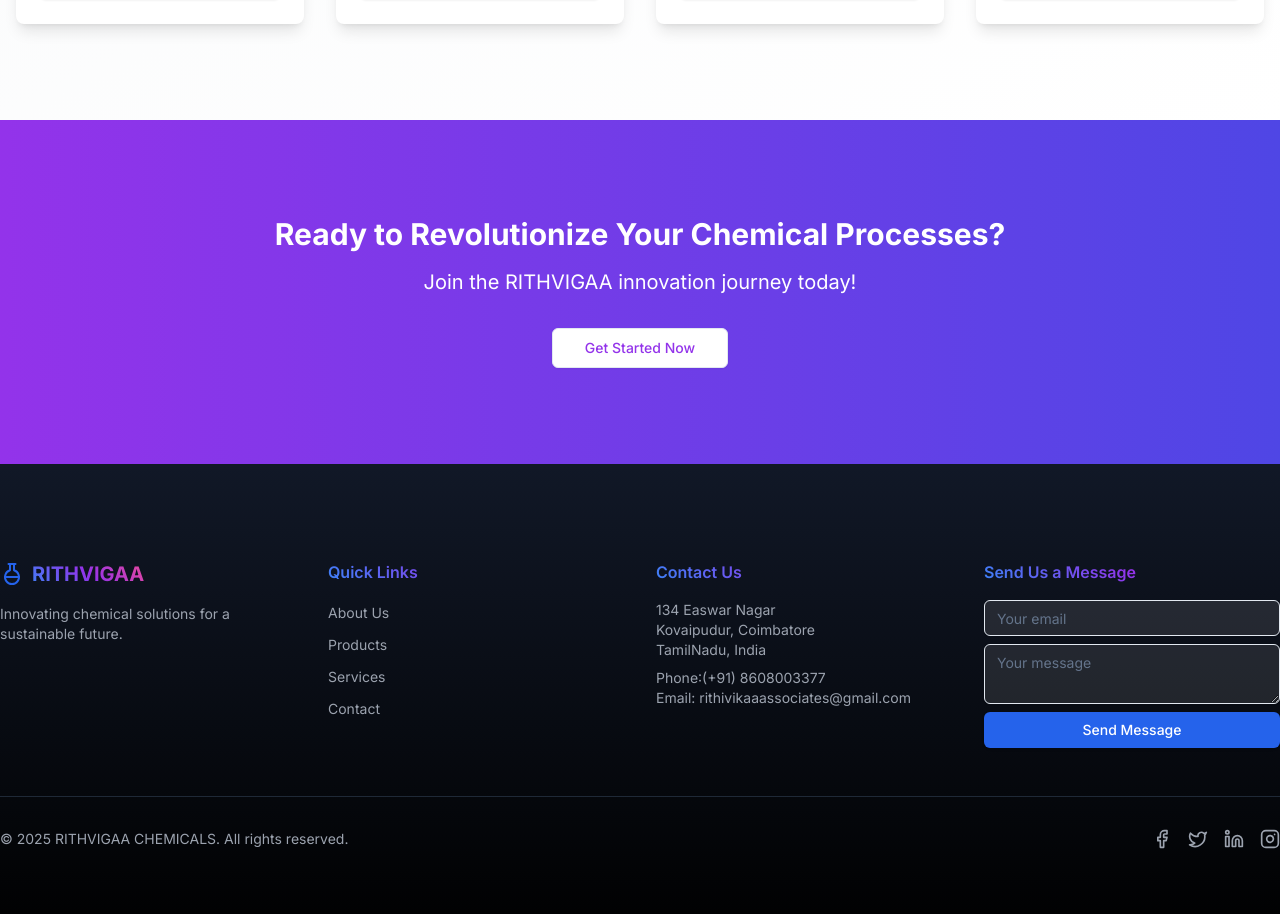
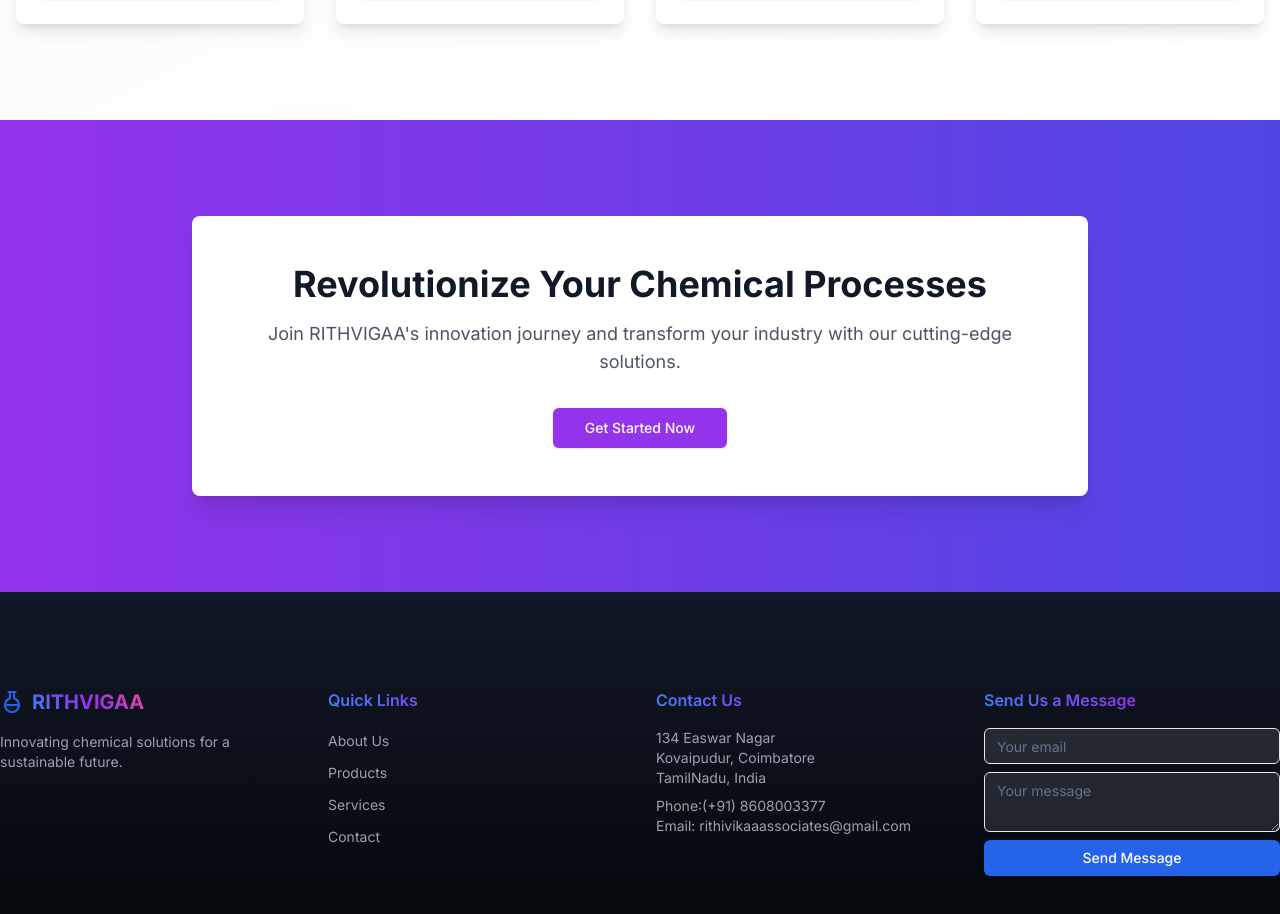
Before and after one commit to yesPproj/Rithivigaa-new, a Next.js app: page / in a window 1280 px wide. Shown: the part 3511-4425 px from the top of the page. Built offline with nearby package versions, Linux system fonts and the light colour scheme.

Commit message:
Update call-to-action.tsx

```diff
--- a/components/call-to-action.tsx
+++ b/components/call-to-action.tsx
@@ -5,19 +5,25 @@
 
 export default function CallToAction() {
   return (
-    <section className="py-24 bg-gradient-to-r from-purple-600 to-indigo-600 text-white">
-      <div className="container">
+    <section className="py-24 bg-gradient-to-r from-purple-600 to-indigo-600">
+      <div className="container mx-auto px-4">
         <motion.div
           initial={{ opacity: 0, y: 20 }}
           whileInView={{ opacity: 1, y: 0 }}
           transition={{ duration: 0.5 }}
-          className="text-center"
+          className="max-w-4xl mx-auto text-center bg-white dark:bg-gray-800 rounded-lg shadow-xl overflow-hidden"
         >
-          <h2 className="text-3xl font-bold mb-4">Ready to Revolutionize Your Chemical Processes?</h2>
-          <p className="text-xl mb-8">Join the RITHVIGAA innovation journey today!</p>
-          <Button size="lg" variant="outline" className="bg-white text-purple-600 hover:bg-purple-100 transition-colors duration-300">
-            Get Started Now
-          </Button>
+          <div className="p-8 md:p-12">
+            <h2 className="text-3xl md:text-4xl font-bold mb-4 text-gray-900 dark:text-white">
+              Revolutionize Your Chemical Processes
+            </h2>
+            <p className="text-lg mb-8 text-gray-600 dark:text-gray-300">
+              Join RITHVIGAA&apos;s innovation journey and transform your industry with our cutting-edge solutions.
+            </p>
+            <Button size="lg" className="font-medium px-8 bg-purple-600 hover:bg-purple-700 text-white">
+              Get Started Now
+            </Button>
+          </div>
         </motion.div>
       </div>
     </section>
```
